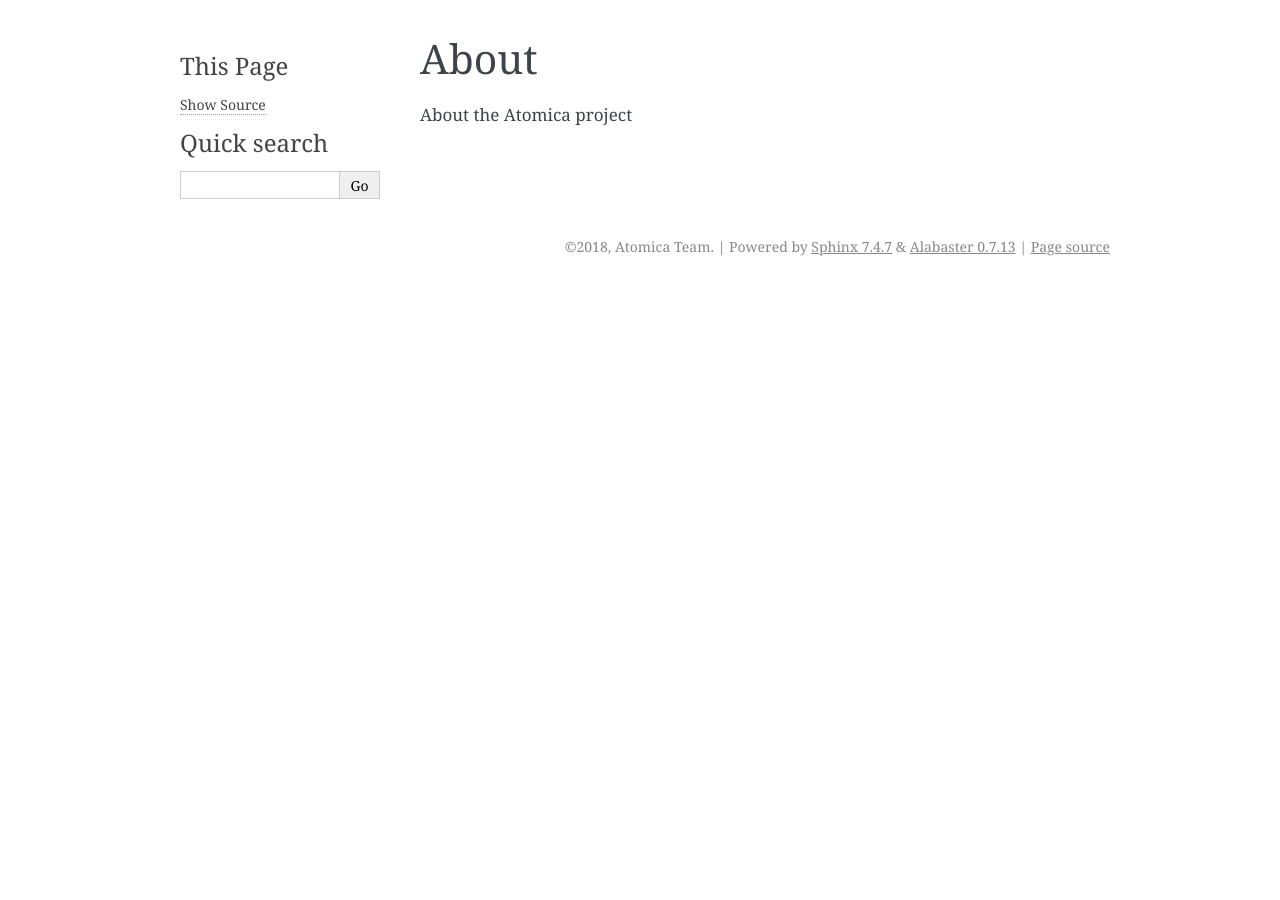
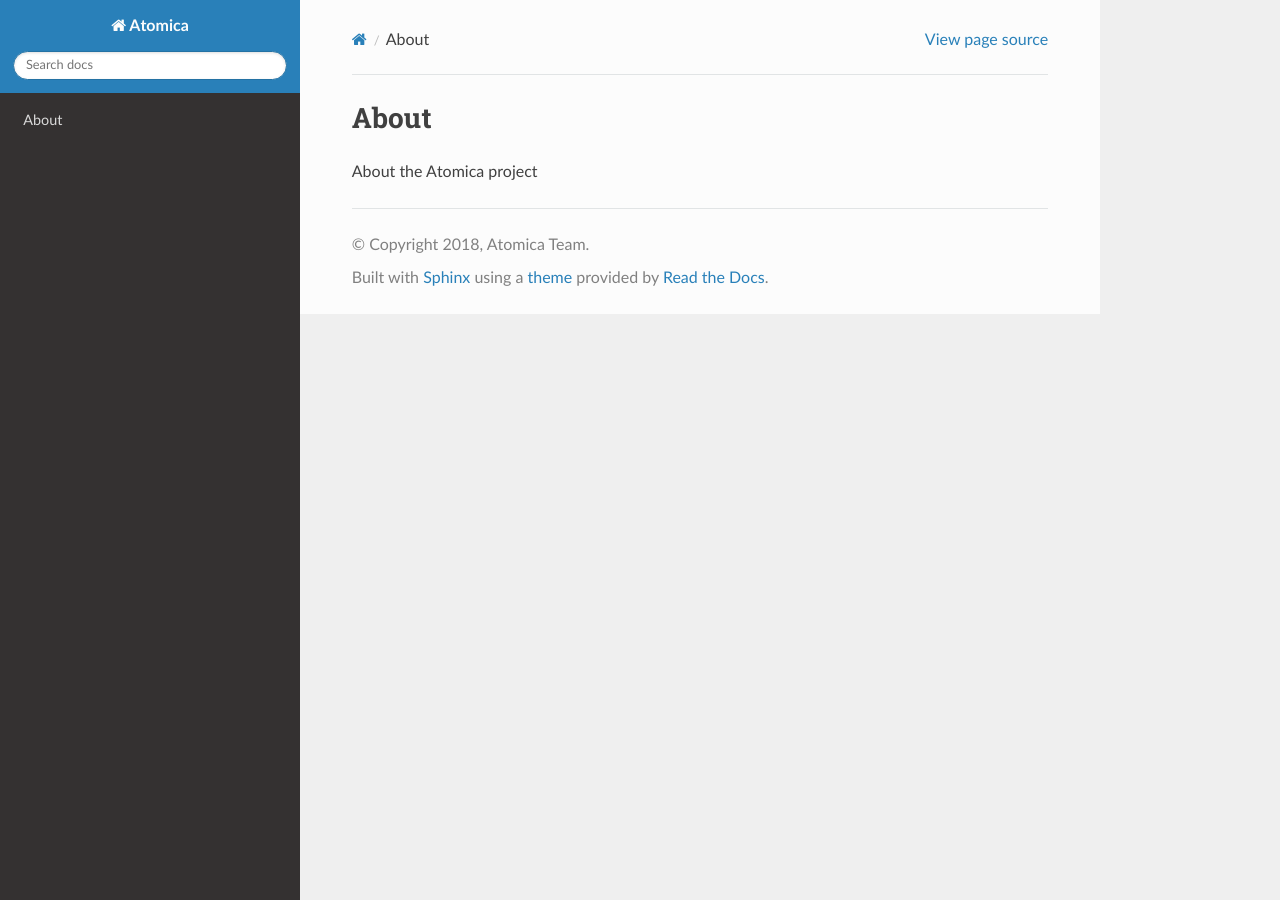
Before and after one commit to atomicateam/atomica, a Sphinx documentation site: the page built from docs/about.rst, in a window 1280 px wide. Built offline with Sphinx 7.4.7 and the Read the Docs theme 2.0.0, drawn with Linux system fonts in a browser that asks for light colours.

Commit message:
Kind of working

```diff
--- /dev/null
+++ b/docs/_templates/mytemplate.rst
@@ -0,0 +1,31 @@
+{{ fullname }}
+{{ underline }}
+.. automodule:: {{ fullname }}
+   {% block functions %}
+   {% if functions %}
+   .. rubric:: Functions
+   .. autosummary::
+   {% for item in functions %}
+      {{ item }}
+   {%- endfor %}
+   {% endif %}
+   {% endblock %}
+   {% block classes %}
+   {% if classes %}
+   .. rubric:: Classes
+   .. autosummary::
+      :toctree: Classes
+   {% for item in classes %}
+      {{ item }}
+   {%- endfor %}
+   {% endif %}
+   {% endblock %}
+   {% block exceptions %}
+   {% if exceptions %}
+   .. rubric:: Exceptions
+   .. autosummary::
+   {% for item in exceptions %}
+      {{ item }}
+   {%- endfor %}
+   {% endif %}
+   {% endblock %}
--- a/docs/conf.py
+++ b/docs/conf.py
@@ -12,10 +12,8 @@
 # add these directories to sys.path here. If the directory is relative to the
 # documentation root, use os.path.abspath to make it absolute, like shown here.
 #
-# import os
-# import sys
-# sys.path.insert(0, os.path.abspath('.'))
-
+import os
+import sys
 
 # -- Project information -----------------------------------------------------
 
@@ -40,9 +38,29 @@
 # ones.
 extensions = [
     'sphinx.ext.autodoc',
+    'sphinx.ext.autosummary',
     'sphinx.ext.mathjax',
     'sphinx.ext.viewcode',
+    'sphinx.ext.napoleon',
 ]
+
+# def run_apidoc(_):
+#     from sphinx.apidoc import main
+#     parentFolder = os.path.join(os.path.dirname(__file__), os.pardir)
+#     cur_dir = os.path.abspath(os.path.dirname(__file__))
+#     sys.path.append(parentFolder)
+#     # change "backend" to your module name
+#     module = os.path.join(parentFolder,'atomica')
+#     output_path = os.path.join(cur_dir, 'atomica')
+#     main(['-e','-f','-o', output_path, module])
+#
+# def setup(app):
+#     # overrides for wide tables in RTD theme
+#     app.add_stylesheet('theme_overrides.css')
+#     # trigger the run_apidoc
+#     app.connect('builder-inited', run_apidoc)
+
+autosummary_generate = True
 
 # Add any paths that contain templates here, relative to this directory.
 templates_path = ['_templates']
@@ -84,7 +102,7 @@
 # The theme to use for HTML and HTML Help pages.  See the documentation for
 # a list of builtin themes.
 #
-html_theme = 'alabaster'
+html_theme = 'sphinx_rtd_theme'
 
 # Theme options are theme-specific and customize the look and feel of a theme
 # further.  For a list of options available for each theme, see the
```
Also changed, not shown: docs/index.rst (+30 -6 lines), 3 other files.
